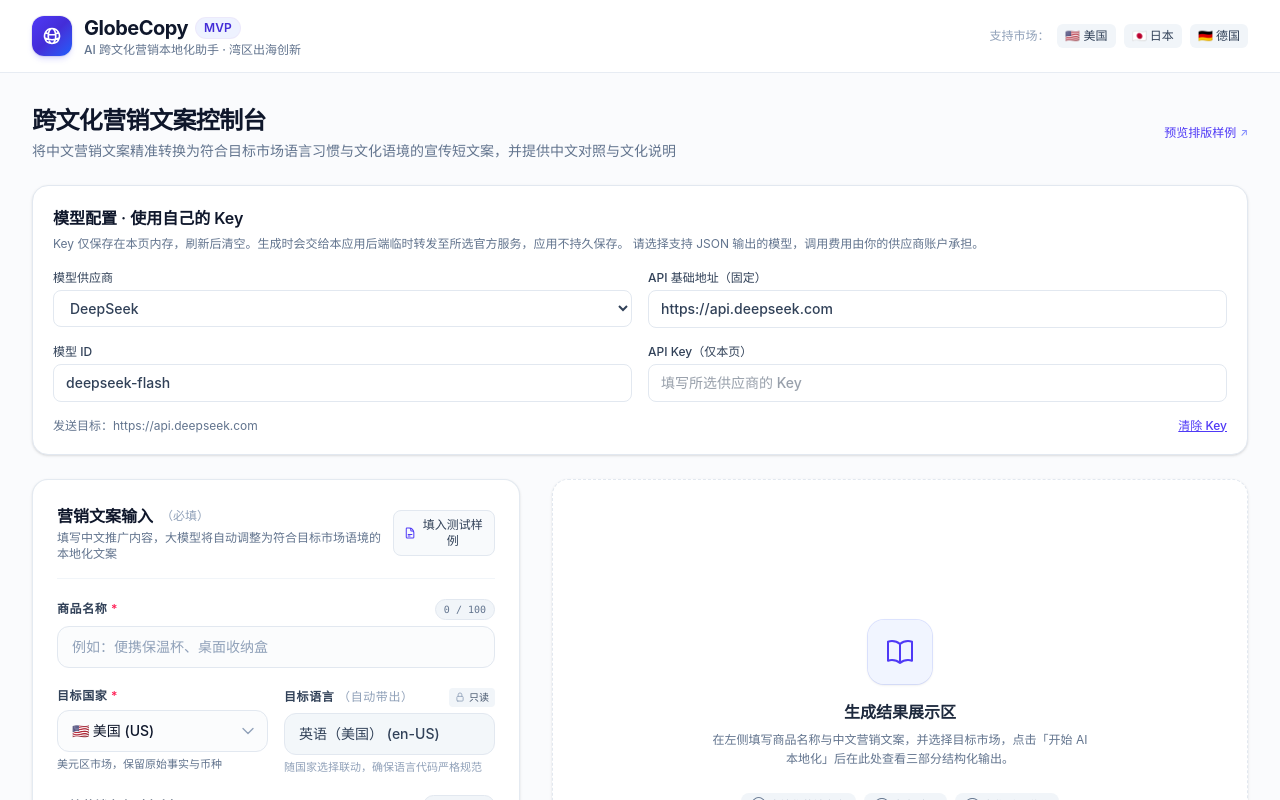
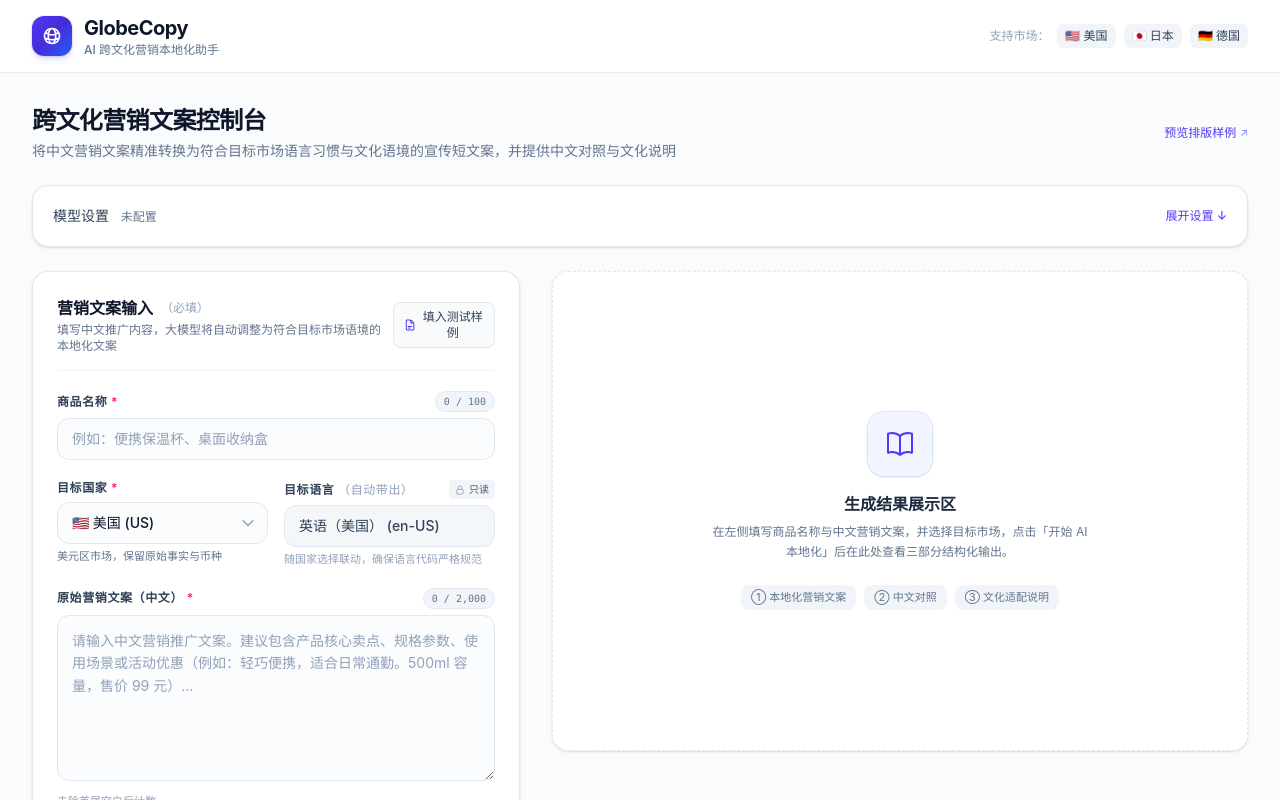
Before and after one commit to Fyrefly-4/GlobeCopy, a React (Vite) app in the folder frontend/: page / in a window 1280 px wide. Shown: the top 800 px of the page. Built offline with nearby package versions, Linux system fonts and the light colour scheme.

Commit message:
feat(frontend): simplify branding and collapse model settings by default

```diff
--- a/frontend/src/App.jsx
+++ b/frontend/src/App.jsx
@@ -12,6 +12,7 @@ import { requestLocalization } from './services/api.js';
 export default function App() {
   const [modelConfig, setModelConfig] = useState({ provider: 'deepseek', model: 'deepseek-flash', apiKey: '' });
   const [modelError, setModelError] = useState('');
+  const [modelExpanded, setModelExpanded] = useState(false);
   const [formData, setFormData] = useState({
     productName: '',
     sourceCopy: '',
@@ -72,6 +73,7 @@ export default function App() {
     const sErr = validateField('sourceCopy', formData.sourceCopy);
     const configError = validateModelSettings(modelConfig);
     setModelError(configError);
+    if (configError) setModelExpanded(true);
 
     if (pErr || sErr || configError) {
       setFieldErrors({
@@ -159,7 +161,8 @@ export default function App() {
           </div>
         </div>
 
-        <ModelSettings value={modelConfig} loading={loading} error={modelError} onChange={value => {
+        <ModelSettings value={modelConfig} loading={loading} error={modelError}
+          expanded={modelExpanded} onToggle={() => setModelExpanded(value => !value)} onChange={value => {
           setModelConfig(value);
           setModelError('');
           setError(null);
--- a/frontend/src/components/Header.jsx
+++ b/frontend/src/components/Header.jsx
@@ -21,15 +21,12 @@ export default function Header() {
           <div>
             <div className="flex items-center gap-2">
               <span className="text-xl font-bold tracking-tight text-slate-900">GlobeCopy</span>
-              <span className="rounded-full bg-indigo-50 px-2 py-0.5 text-xs font-semibold text-indigo-700 ring-1 ring-indigo-700/10">
-                MVP
-              </span>
             </div>
-            <p className="text-xs font-medium text-slate-500">AI 跨文化营销本地化助手 · 湾区出海创新</p>
+            <p className="text-xs font-medium text-slate-500">AI 跨文化营销本地化助手</p>
           </div>
         </div>
 
-        <div className="flex items-center gap-2 text-xs font-medium text-slate-600">
+        <div className="hidden sm:flex items-center gap-2 text-xs font-medium text-slate-600">
           <span className="hidden sm:inline text-slate-400">支持市场：</span>
           <span className="inline-flex items-center gap-1 rounded-md bg-slate-100 px-2 py-1 text-slate-700">
             🇺🇸 美国
--- a/frontend/src/components/ModelSettings.jsx
+++ b/frontend/src/components/ModelSettings.jsx
@@ -1,11 +1,27 @@
-import { PROVIDERS } from '../constants/providers.js';
+import { useEffect, useRef } from 'react';
+import { PROVIDERS, validateModelSettings } from '../constants/providers.js';
 
-export default function ModelSettings({ value, onChange, loading, error }) {
+export default function ModelSettings({ value, onChange, loading, error, expanded, onToggle }) {
+  const modelRef = useRef(null);
+  const keyRef = useRef(null);
+  useEffect(() => {
+    if (!expanded || !error) return;
+    const invalidModel = !/^[A-Za-z0-9][A-Za-z0-9._:/@+-]{0,199}$/.test(value.model.trim());
+    const field = (invalidModel ? modelRef : keyRef).current;
+    field?.focus();
+    field?.scrollIntoView({ block: 'center', behavior: 'smooth' });
+  }, [expanded, error, value.model]);
   const provider = PROVIDERS[value.provider];
   const inputClass = 'mt-1 w-full rounded-lg border border-slate-200 px-3 py-2 text-sm focus:outline-none focus:ring-2 focus:ring-indigo-400 disabled:bg-slate-100';
   return (
     <section className="mb-6 rounded-2xl border border-slate-200 bg-white p-5 shadow-sm" aria-labelledby="modelSettingsHeading">
-      <h2 id="modelSettingsHeading" className="font-semibold text-slate-900">模型配置 · 使用自己的 Key</h2>
+      <button id="modelSettingsHeading" type="button" onClick={onToggle} disabled={loading}
+        aria-expanded={expanded} aria-controls="modelSettingsBody"
+        className="flex w-full flex-wrap items-center justify-between gap-2 text-left text-sm font-medium text-slate-700">
+        <span>模型设置 <span className="ml-2 text-xs font-normal text-slate-500">{validateModelSettings(value) ? '未配置' : `已配置 · ${provider.name}`}</span></span>
+        <span className="text-xs text-indigo-600">{expanded ? '收起 ↑' : '展开设置 ↓'}</span>
+      </button>
+      {expanded && <div id="modelSettingsBody" className="mt-3">
       <p className="mt-1 text-xs leading-relaxed text-slate-500">
         Key 仅保存在本页内存，刷新后清空。生成时会交给本应用后端临时转发至所选官方服务，应用不持久保存。
         请选择支持 JSON 输出的模型，调用费用由你的供应商账户承担。
@@ -26,13 +42,13 @@ export default function ModelSettings({ value, onChange, loading, error }) {
         </label>
         <label className="text-xs font-medium text-slate-700">
           模型 ID
-          <input className={inputClass} value={value.model} autoComplete="off" spellCheck={false}
+          <input ref={modelRef} className={inputClass} value={value.model} autoComplete="off" spellCheck={false}
             placeholder="填写该供应商支持 JSON 输出的模型 ID"
             onChange={event => onChange({ ...value, model: event.target.value })} />
         </label>
         <label className="text-xs font-medium text-slate-700">
           API Key（仅本页）
-          <input className={inputClass} type="password" value={value.apiKey} autoComplete="off" spellCheck={false}
+          <input ref={keyRef} className={inputClass} type="password" value={value.apiKey} autoComplete="off" spellCheck={false}
             placeholder="填写所选供应商的 Key"
             onChange={event => onChange({ ...value, apiKey: event.target.value })} />
         </label>
@@ -43,6 +59,7 @@ export default function ModelSettings({ value, onChange, loading, error }) {
         </div>
       </fieldset>
       {error && <p role="alert" className="mt-3 text-sm text-rose-700">{error}</p>}
+      </div>}
     </section>
   );
 }
```
